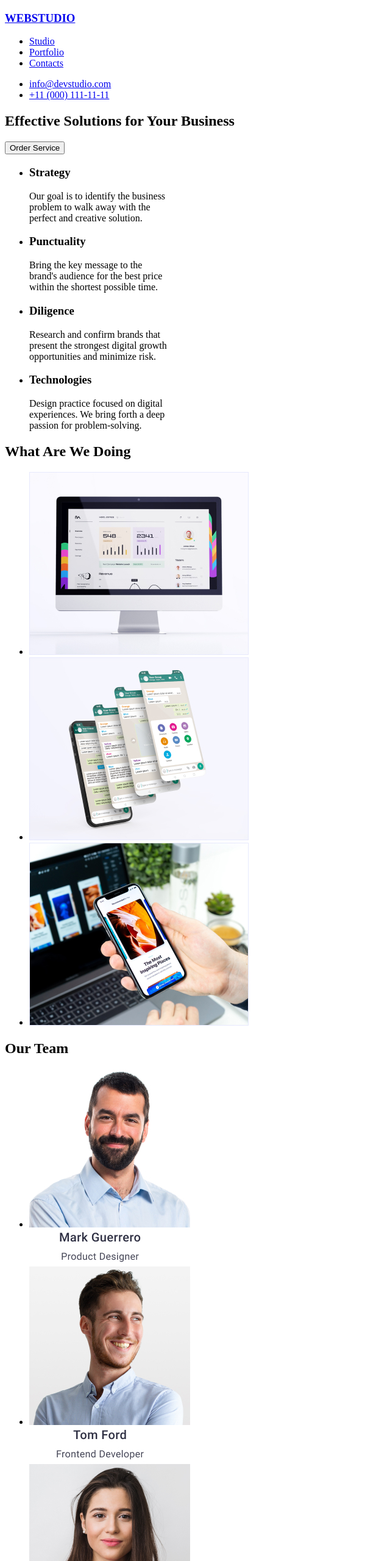
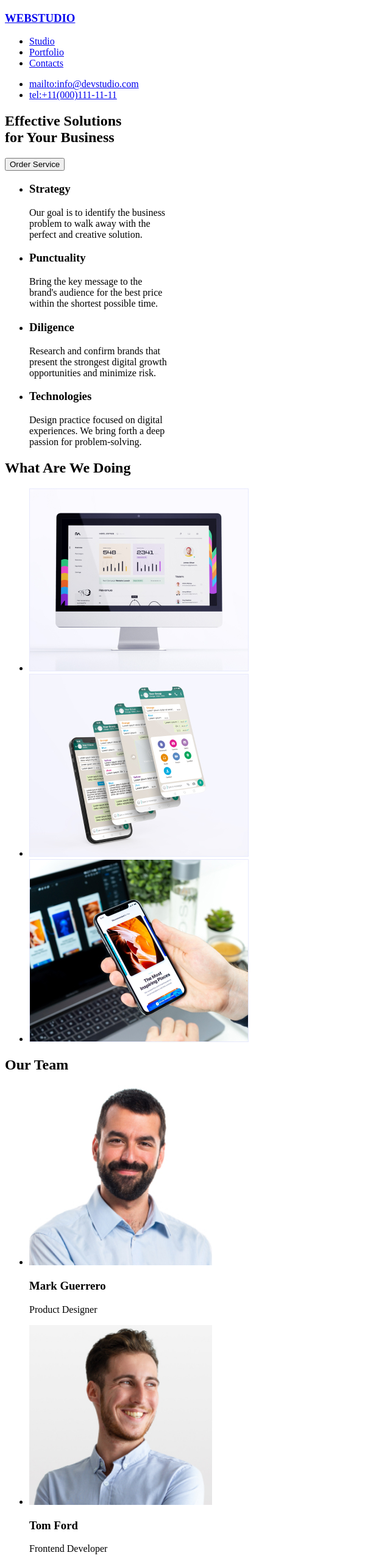
Before and after one commit to CindyRuth19/goit-markup-hw-01, a plain HTML site: page index.html in a window 1280 px wide. Shown: the top 2560 px of the page at 61% size, without its empty margins (0-640 px from the left). Drawn offline with Linux system fonts and the light colour scheme.

Commit message:
Update index.html

```diff
--- a/index.html
+++ b/index.html
@@ -6,8 +6,11 @@
 </head>
 <body>
     <header>
-        <a href="#"><h3>WEBSTUDIO</h3></a>
+
         <nav>
+            <a href="#">
+                <h3>WEBSTUDIO</h3>
+            </a>
             <ul>
                 <li><a href="/">Studio</a></li>
                 <li><a href="/">Portfolio</a></li>
@@ -15,8 +18,8 @@
             </ul>
         </nav>
             <ul>
-                <li><a href="info@devstudio.com">info@devstudio.com</a></li>
-                <li><a href="tel:+11 (000) 111-11-11">+11 (000) 111-11-11</a></li>
+                <li><a href="info@devstudio.com">mailto:info@devstudio.com</a></li>
+                <li><a href="tel:+11 (000) 111-11-11">tel:+11(000)111-11-11</a></li>
             </ul>
 
     </header>
@@ -25,7 +28,7 @@
         <!---1st section-->
     <section>
 
-        <h1>Effective Solutions for Your Business</h1>
+        <h1>Effective Solutions <br>for Your Business</h1>
 
         <button type="button">Order Service</button>
 
@@ -33,6 +36,7 @@
 
         <!--2nd section-->
     <section>
+        <div>
         <ul>
             <li><h3>Strategy</h3></li>
             <p>Our goal is to identify the business
@@ -53,56 +57,58 @@
             <li><h3>Technologies</h3></li>
             <p>Design practice focused on digital <br>experiences. We bring forth a deep <br>passion for problem-solving.</p>
         </ul>
-
+        </div>
     </section>
 
     <!--3rd section-->
     <section>
-    <h2>What Are We Doing</h2>
+        <h2>What Are We Doing</h2>
+        <div>
+        <ul>
+
+                <li><img src="images/img 1.jpg" alt="monitor"/></li>
+                <li><img src="images/img 2.jpg" alt="monitor"/></li>
+                <li><img src="images/img 3.jpg" alt="monitor"/></li>
+        </ul>
+        </div>
     </section>
 
     <!--4th section-->
     <section>
-        <div>
+    <div>
+    <h2>Our Team</h2>
+
         <ul>
-            <a href="">
-                <li><img src="images/img 1.jpg" alt="monitor"></a></li>
-            <a href="">
-                <li><img src="images/img 2.jpg" alt="monitor">
-            </a></li>
-            <a href="">
-                <li><img src="images/img 3.jpg" alt="monitor">
-            </a></li>
+
+                <li><img src="images/img 4.jpg" alt="Mark Guerrero"; width="300"/>
+                </li>
+                <h3>Mark Guerrero</h3>
+                <p>Product Designer</p>
+
+                <li><img src="images/img 5.jpg" alt="Tom Ford"; width="300"/>
+                </li>
+                <h3>Tom Ford</h3>
+                <p>Frontend Developer</p>
+
+                <li><img src="images/img 6.jpg" alt="Camila Garcia"; width="300"/>
+                </li>
+                <h3>Camila Garcia</h3>
+                <p>Marketing</p>
+
+                <li><img src="images/img 7.jpg" alt="Daniel Wilson"; width="300"/>
+                </li>
+                <h3>Daniel Wilson</h3>
+                <p>UI Designer</p>
         </ul>
         </div>
-    </section>
-
-    <h2>Our Team</h2>
-        <div>
-        <ul>
-
-                <li><img src="images/img 4.jpg" alt="Mark Guerrero">
-                </li>
-                <img src="images/Card Content.jpg" alt="Mark Guerrero Product Designer"></img>
-
-                <li><img src="images/img 5.jpg" alt="Tom Ford">
-                </li>
-                <img src="images/Card Content (1).jpg" alt="Tom Ford Frontend Developer"></img>
-
-                <li><img src="images/img 6.jpg" alt="Camila Garcia">
-                </li>
-                    <img src="images/Card Content (2).jpg" alt="Camila Garcia Marketing"></img>
-
-                <li><img src="images/img 7.jpg" alt="Daniel Wilson">
-            </li>
-                    <img src="images/Card Content (3).jpg" alt="Daniel Wilson UI Designer"></img>
-        </ul>
-        </div>
+        </section>
     </main>
 
     <footer>
+        <div>
         <a href="#"><h3> WEBSTUDIO </h3></a>
             <p>Increase the flow of customers and <br>sales for your business with digital <br>marketing & growth solutions.</p>
+        </div>
     </footer>
 </body>
 </html>
```
